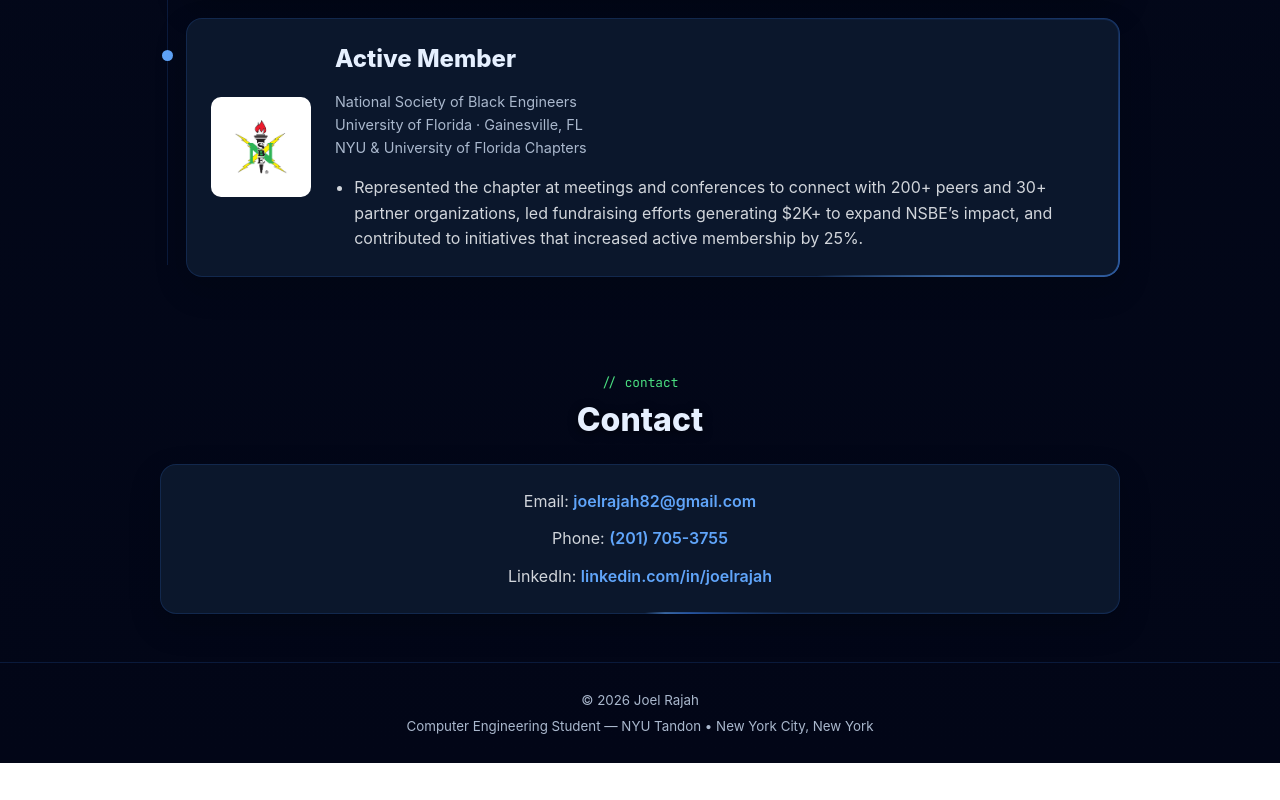
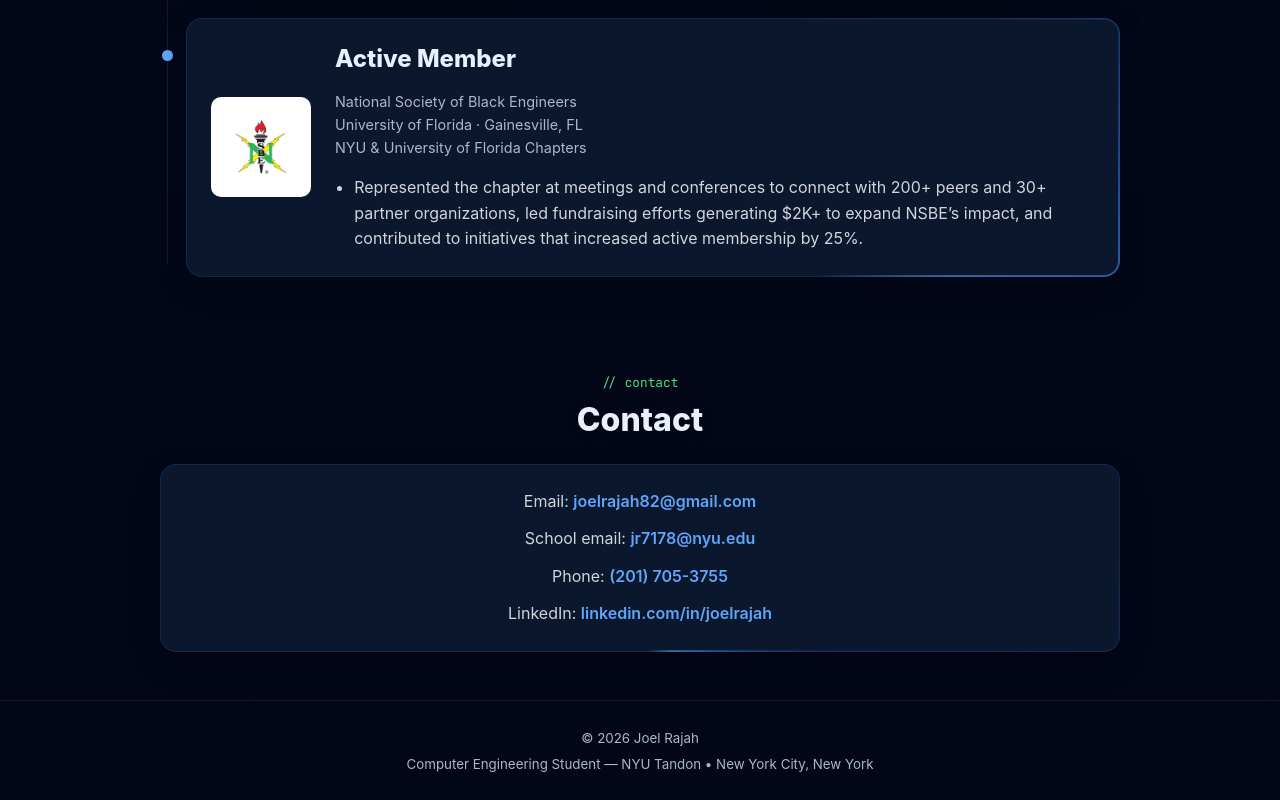
Before and after one commit to joelrajah08/joelrajah08.github.io, a React (Create React App) app: page / in a window 1280 px wide. Shown: the part 4715-5515 px from the top of the page. Before the commit the page ends 5478 px from the top, so only its background shows below. Built offline with nearby package versions, Linux system fonts and the light colour scheme.

Commit message:
Add school email to contact section

```diff
--- a/src/Joel_Rajah_App.js
+++ b/src/Joel_Rajah_App.js
@@ -224,6 +224,7 @@ function App() {
           <h2 className="section-heading">Contact</h2>
           <div className="section-body surface-card">
             <p>Email: <a href="mailto:joelrajah82@gmail.com">joelrajah82@gmail.com</a></p>
+            <p>School email: <a href="mailto:jr7178@nyu.edu">jr7178@nyu.edu</a></p>
             <p>Phone: <a href="tel:+12017053755">(201) 705-3755</a></p>
             <p>
               LinkedIn:{' '}
```
Also changed, not shown: 7 other files (tests, documents, lock files or other folders).
